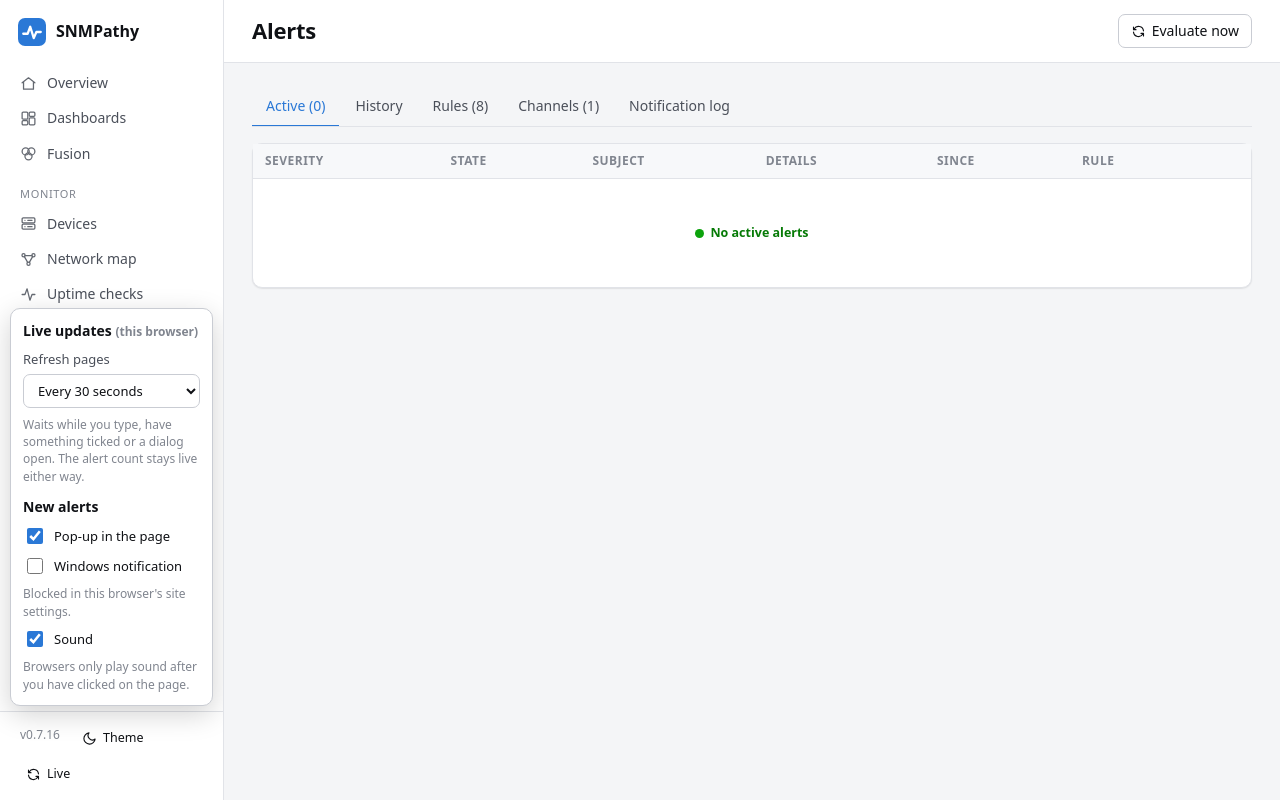
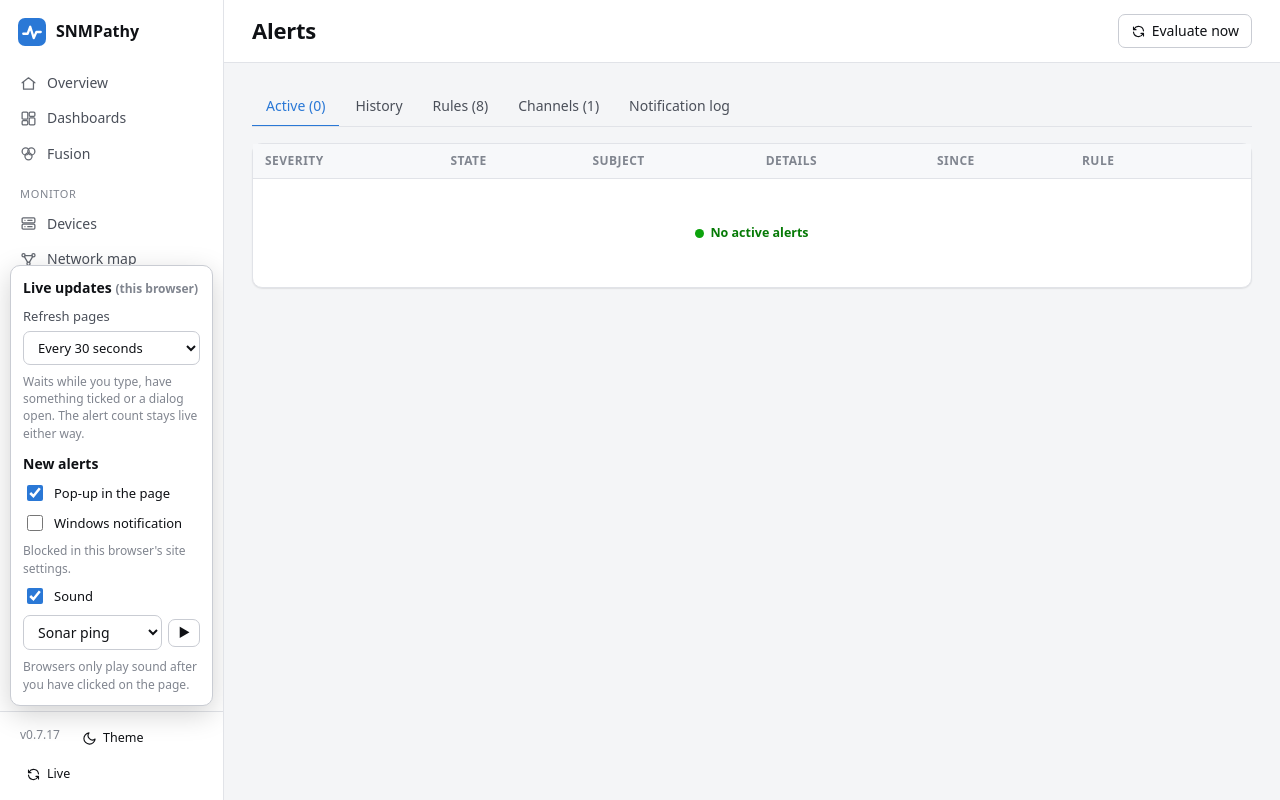
Before and after one commit to OccuviteASI/SNMPathy, a FastAPI app: page /alerts in a window 1280 px wide, after a click on "Live". Run offline with FastAPI, Linux system fonts and the light colour scheme; data that the repository does not hold is empty.

Commit message:
Alert sound picker with four new sounds (0.7.17)
The two-note chime is replaced by Sonar ping (default), Three beeps, Rising
chime and Double knock, synthesised with Web Audio. The Live menu has a sound
select and a play button; the choice is kept per browser and used for new
alerts. A sound requested while the browser is still starting its audio after
a click now plays once it has started.

Co-Authored-By: Claude Opus 5.5 <noreply@anthropic.com>
Claude-Session: https://claude.ai/code/session_01UyJhLR43ErHcGB4AcQsUGL

```diff
--- a/pyproject.toml
+++ b/pyproject.toml
@@ -4,7 +4,7 @@ build-backend = "setuptools.build_meta"
 
 [project]
 name = "snmpathy"
-version = "0.7.16"
+version = "0.7.17"
 description = "Self-hosted network monitoring: SNMP polling, syslog ingest, and uptime/SLA reporting."
 readme = "README.md"
 requires-python = ">=3.10"
--- a/snmpathy/__init__.py
+++ b/snmpathy/__init__.py
@@ -1,6 +1,6 @@
 """SNMPathy - self-hosted network monitoring (SNMP, syslog, uptime)."""
 
-__version__ = "0.7.16"
+__version__ = "0.7.17"
 
 # Filled in by scripts/build_executable.py (git commit and build date) so a built
 # executable can be told apart from older builds of the same version.
--- a/snmpathy/web/static/app.css
+++ b/snmpathy/web/static/app.css
@@ -541,3 +541,5 @@ a.dl-row:hover { background: var(--surface-2); text-decoration: none; }
 .live-menu .live-sub { font-weight: 600; margin-top: 4px; }
 .live-menu select { width: 100%; }
 .live-menu label.check.disabled { opacity: .55; }
+.live-menu .live-sound-row { gap: 6px; flex-wrap: nowrap; }
+.live-menu .live-sound-row select { flex: 1; min-width: 0; width: auto; }
--- a/snmpathy/web/static/app.js
+++ b/snmpathy/web/static/app.js
@@ -1433,7 +1433,7 @@
   // ------------------------------------------------------- live updates
   // Per browser: page refresh interval and how new alerts are announced (Live menu in the sidebar).
   const LIVE_KEY = "snmpathy.live";
-  const LIVE_DEFAULTS = { refresh: 30, popups: true, notify: true, sound: true };
+  const LIVE_DEFAULTS = { refresh: 30, popups: true, notify: true, sound: true, soundName: "sonar" };
   function liveSettings() {
     try { return Object.assign({}, LIVE_DEFAULTS, JSON.parse(localStorage.getItem(LIVE_KEY) || "{}")); }
     catch (e) { return Object.assign({}, LIVE_DEFAULTS); }
@@ -1496,20 +1496,39 @@
   }
   document.addEventListener("pointerdown", unlockAudio, { passive: true });
   document.addEventListener("keydown", unlockAudio);
-  function chime() {
-    if (!audio || audio.state !== "running") return;
+  // New-alert sounds, made by the browser (no sound files). Each tone: [start s, length s, wave, from Hz,
+  // to Hz (a sweep when different), loudness]. All fade in and out smoothly.
+  const SOUNDS = {
+    sonar: { label: "Sonar ping", tones: [[0, 0.55, "sine", 700, 1400, 0.28], [0.42, 0.5, "sine", 700, 1400, 0.1]] },
+    beeps: { label: "Three beeps", tones: [[0, 0.08, "square", 1000, 1000, 0.06], [0.15, 0.08, "square", 1000, 1000, 0.06],
+                                          [0.3, 0.08, "square", 1000, 1000, 0.06]] },
+    rising: { label: "Rising chime", tones: [[0, 0.4, "triangle", 523, 523, 0.3], [0.14, 0.4, "triangle", 659, 659, 0.3],
+                                            [0.28, 0.6, "triangle", 784, 784, 0.3]] },
+    knock: { label: "Double knock", tones: [[0, 0.09, "sine", 180, 120, 0.6], [0.16, 0.09, "sine", 180, 120, 0.6]] },
+  };
+  SP.SOUNDS = SOUNDS;
+  function tones(name) {
     const t = audio.currentTime;
-    [[880, 0], [660, 0.18]].forEach(([freq, at]) => {
+    (SOUNDS[name] || SOUNDS.sonar).tones.forEach(([at, len, wave, from, to, level]) => {
       const osc = audio.createOscillator(), gain = audio.createGain();
-      osc.type = "sine"; osc.frequency.value = freq;
+      osc.type = wave;
+      osc.frequency.setValueAtTime(from, t + at);
+      if (to !== from) osc.frequency.exponentialRampToValueAtTime(to, t + at + Math.min(0.25, len));
       gain.gain.setValueAtTime(0.0001, t + at);
-      gain.gain.exponentialRampToValueAtTime(0.25, t + at + 0.02);
-      gain.gain.exponentialRampToValueAtTime(0.0001, t + at + 0.32);
+      gain.gain.exponentialRampToValueAtTime(level, t + at + Math.min(0.015, len / 4));
+      gain.gain.exponentialRampToValueAtTime(0.0001, t + at + len);
       osc.connect(gain); gain.connect(audio.destination);
-      osc.start(t + at); osc.stop(t + at + 0.35);
-    });
-  }
-  SP.chime = chime;
+      osc.start(t + at); osc.stop(t + at + len + 0.02);
+    });
+  }
+  function playSound(name) {
+    if (!audio) return;
+    name = SOUNDS[name] ? name : liveSettings().soundName;
+    if (audio.state === "running") return tones(name);
+    // Right after a click the browser may still be starting the audio: play once it has.
+    try { Promise.resolve(audio.resume()).then(() => { if (audio.state === "running") tones(name); }); } catch (e) { /* ignore */ }
+  }
+  SP.playSound = playSound;
   function setBadge(id, count) {
     const link = $("#" + id);
     if (!link) return;
@@ -1543,7 +1562,7 @@
       }
     });
     if (fresh.length > 3 && settings.popups) SP.toast(`${fresh.length - 3} more new alerts`, "", { label: "View alerts", onClick: () => { location.href = "/alerts"; } }, 15000);
-    if (settings.sound) chime();
+    if (settings.sound) playSound(settings.soundName);
   }
   async function livePoll() {
     try {
@@ -1568,6 +1587,9 @@
     if (!btn || !menu) return;
     const settings = liveSettings();
     const refresh = $("#live-refresh"), popups = $("#live-popups"), notify = $("#live-notify"), sound = $("#live-sound");
+    const soundName = $("#live-sound-name"), soundPlay = $("#live-sound-play");
+    soundName.innerHTML = Object.entries(SOUNDS).map(([key, sd]) => `<option value="${key}">${SP.esc(sd.label)}</option>`).join("");
+    soundName.value = SOUNDS[settings.soundName] ? settings.soundName : "sonar";
     refresh.value = String(settings.refresh);
     if (!refresh.value) refresh.value = "30";
     popups.checked = settings.popups;
@@ -1581,11 +1603,15 @@
       if (Notification.permission === "denied") note.textContent = "Blocked in this browser's site settings.";
     }
     const save = () => {
-      saveLive({ refresh: Number(refresh.value), popups: popups.checked, notify: notify.checked, sound: sound.checked });
+      saveLive({ refresh: Number(refresh.value), popups: popups.checked, notify: notify.checked, sound: sound.checked,
+                 soundName: soundName.value });
     };
     refresh.addEventListener("change", () => { save(); SP.toast(Number(refresh.value) ? "Pages refresh " + refresh.selectedOptions[0].textContent.toLowerCase() : "Page refresh is off"); });
     [popups, sound].forEach((el) => el.addEventListener("change", save));
-    sound.addEventListener("change", () => { if (sound.checked) { unlockAudio(); setTimeout(chime, 50); } });
+    const preview = () => { unlockAudio(); playSound(soundName.value); };
+    sound.addEventListener("change", () => { if (sound.checked) preview(); });
+    soundName.addEventListener("change", () => { save(); preview(); });
+    soundPlay.addEventListener("click", preview);
     notify.addEventListener("change", async () => {
       save();
       if (notify.checked && Notification.permission === "default") {
--- a/snmpathy/web/templates/base.html
+++ b/snmpathy/web/templates/base.html
@@ -52,6 +52,10 @@
         <label class="check"><input type="checkbox" id="live-notify"> Windows notification</label>
         <div class="small muted" id="live-notify-note"></div>
         <label class="check"><input type="checkbox" id="live-sound"> Sound</label>
+        <div class="row live-sound-row">
+          <select id="live-sound-name" aria-label="Alert sound"></select>
+          <button class="btn sm" type="button" id="live-sound-play" title="Play this sound" aria-label="Play this sound">&#9654;</button>
+        </div>
         <div class="small muted">Browsers only play sound after you have clicked on the page.</div>
       </div>
       {% if auth_enabled %}<a class="btn ghost sm" href="/logout">Log out</a>{% endif %}
```
Also changed, not shown: tests/test_live_updates.py (+2 -1 lines), CHANGELOG.md, README.md.
